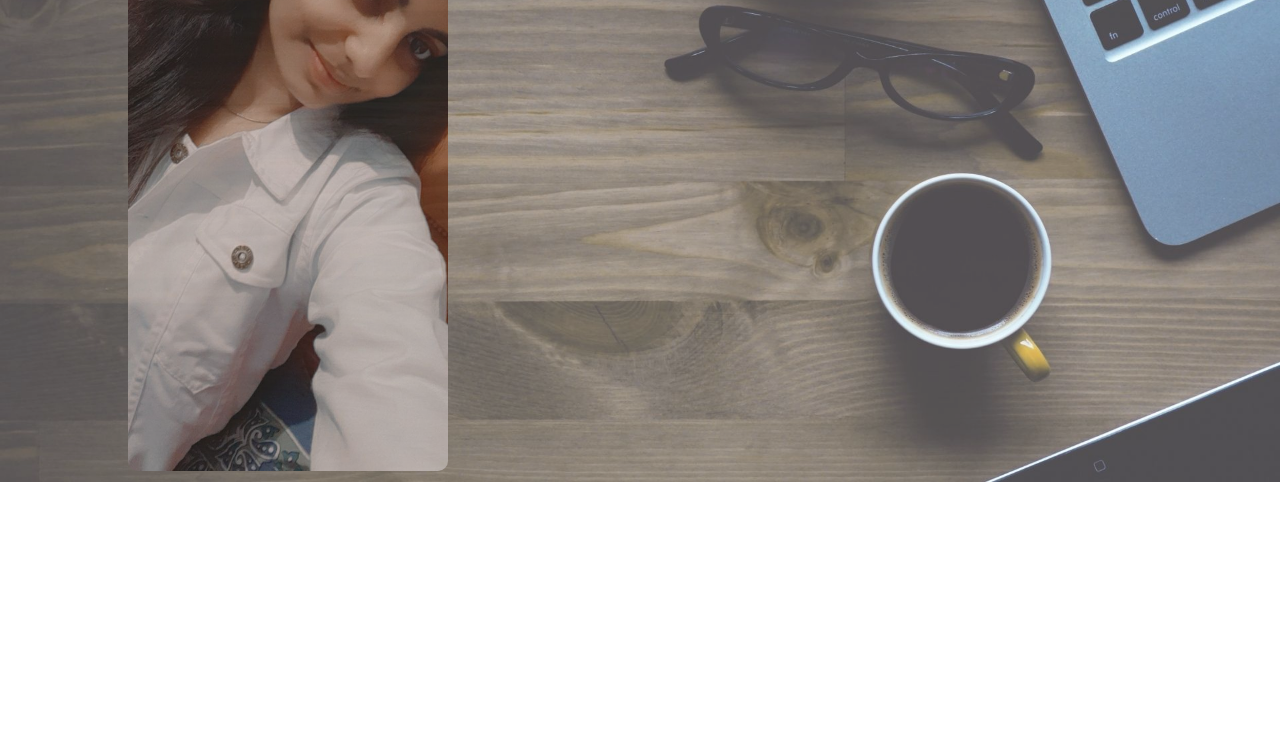
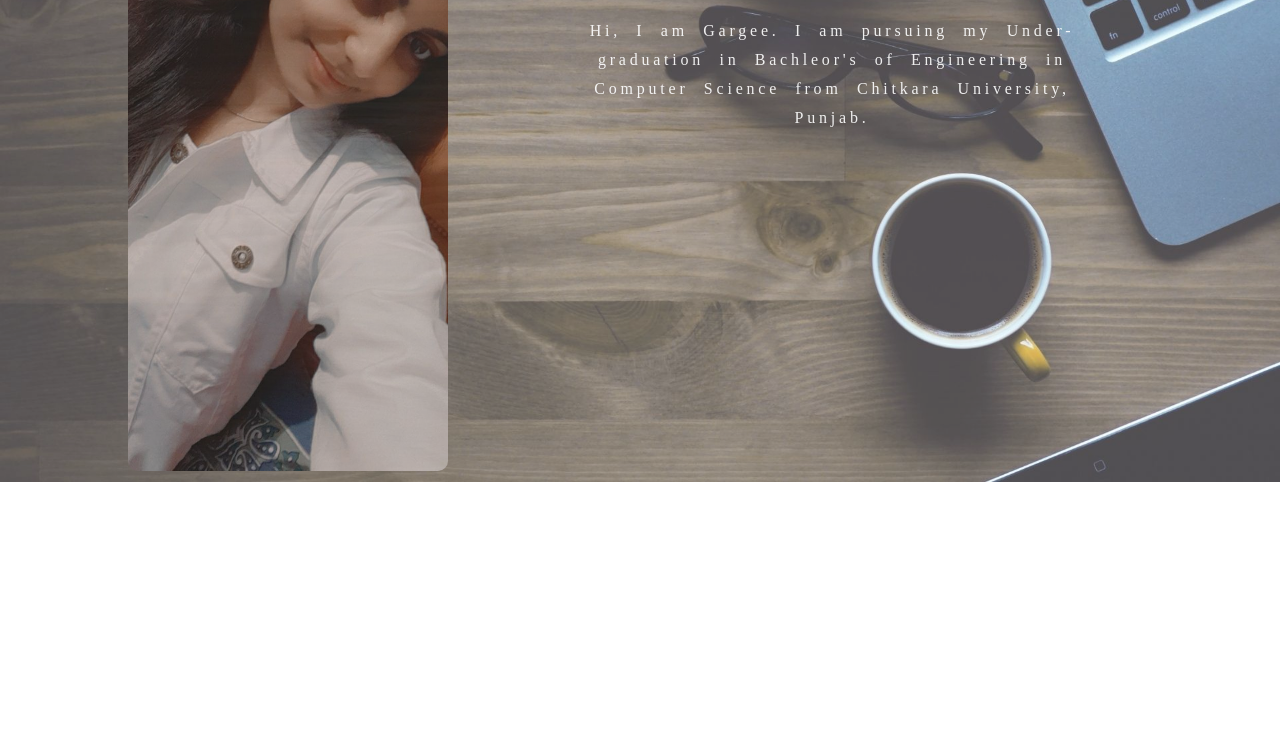
Before and after one commit to dgargee12/portfolio, a plain HTML site: page index.html in a window 1280 px wide. Shown: the part 330-1064 px from the top of the page. After the commit the page ends 1001 px from the top, so only its background shows below. Drawn offline with Linux system fonts and the light colour scheme.

Commit message:
Update stylesheet.css

```diff
--- a/stylesheet.css
+++ b/stylesheet.css
@@ -20,23 +20,31 @@ body {
    margin-left: 10%;
    border-radius: 10px;
    opacity: 0.8;
-   /* float: left; */
 }
 
 .info {
    float: right;
    position: relative;
-   margin-right: 20%;
+   margin-right: 15%;
+   width: 40%;
    margin-top: 10%;
    color: white;
+   text-align: center;
 }
 
 .info h1 {
    letter-spacing: 3mm;
    word-spacing: 4mm;
    opacity: 0.9;
-   font-size: 40px;
-   /* margin-right: 30%; */
+   font-size: 3rem;
+}
+
+.info p {
+   letter-spacing: 1mm;
+   word-spacing: 2mm;
+   opacity: 0.9;
+   font-size: 1rem;
+   line-height: 1.8;
 }
 
 .content {
```
